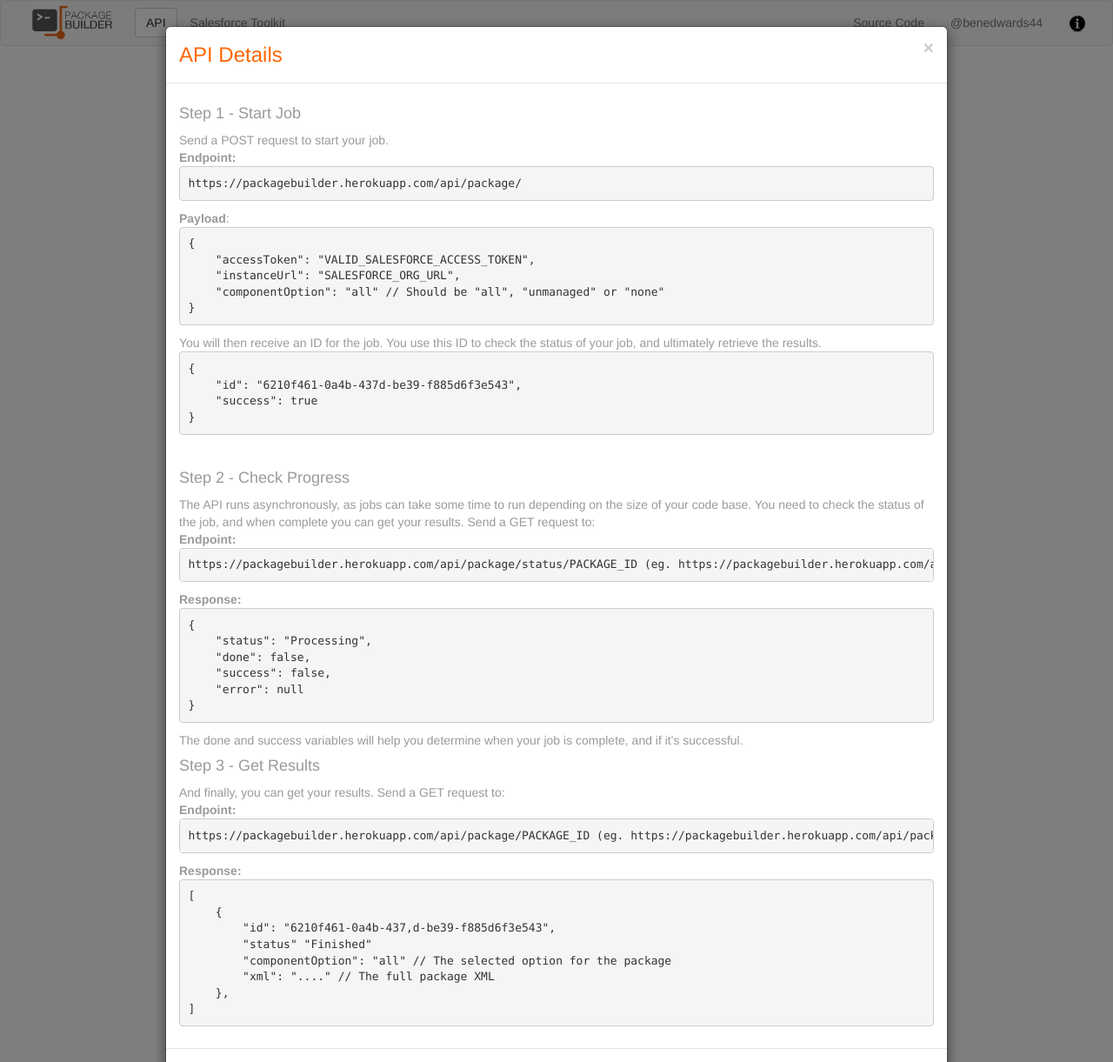
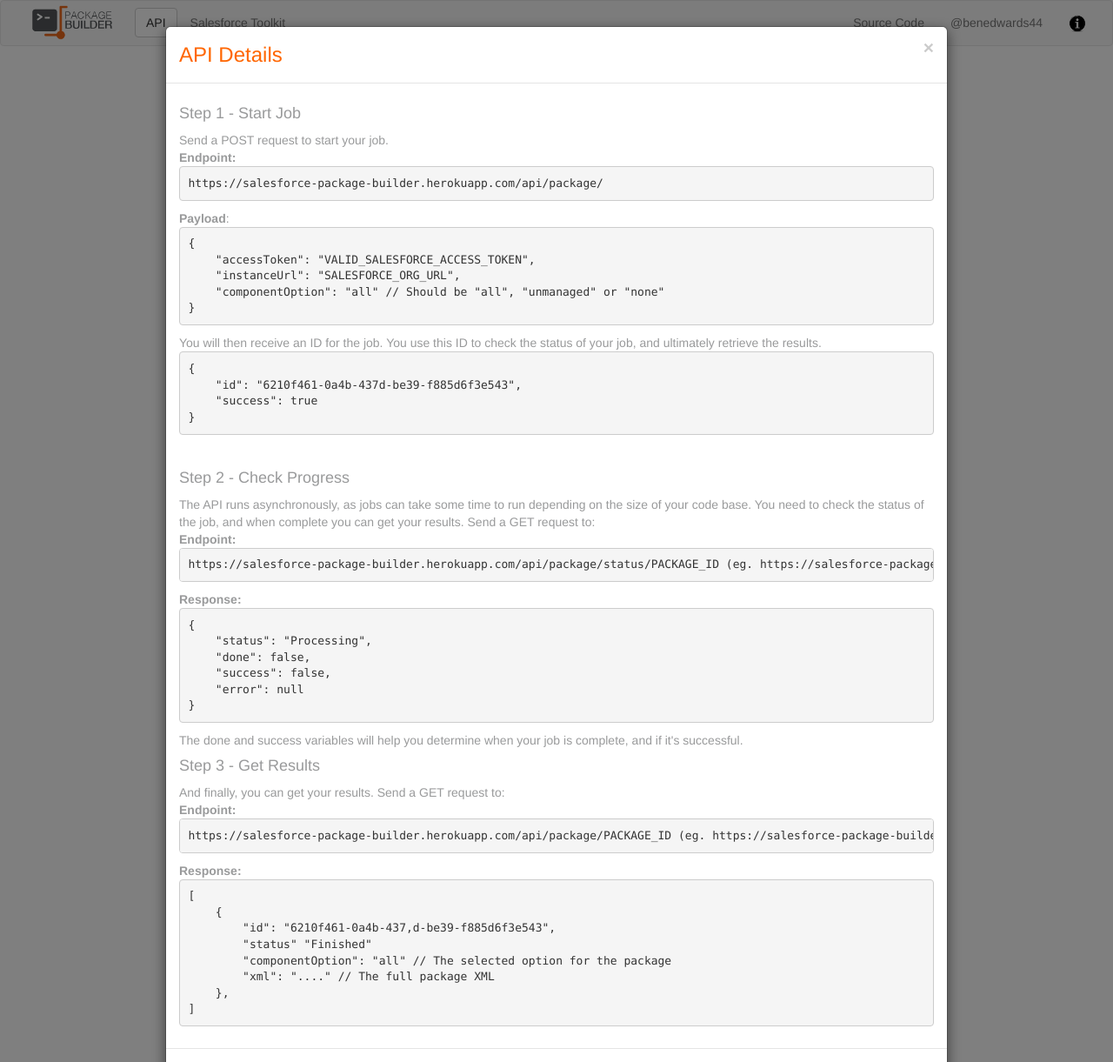
Before and after one commit to arvindlnm/packagebuilder, a Django app: page / in a window 1280 px wide, after a click on "API". Shown: the top 1221 px of the page at 87% size. Run offline with Django 3.2, Linux system fonts and the light colour scheme; parts of the project's set-up code (start-up, migrations or seed data) failed here and were passed over; some libraries are stand-ins or nearby versions.

Commit message:
personal changes

```diff
--- a/buildpackage/tasks.py
+++ b/buildpackage/tasks.py
@@ -31,7 +31,7 @@ def query_components_from_org(package):
 		access_token = package.access_token
 
 		# instantiate the metadata WSDL
-		metadata_client = Client('http://packagebuilder.herokuapp.com/static/metadata-' + str(settings.SALESFORCE_API_VERSION) + '.wsdl.xml')
+		metadata_client = Client('http://salesforce-package-builder.herokuapp.com/static/metadata-' + str(settings.SALESFORCE_API_VERSION) + '.wsdl.xml')
 
 		# URL for metadata API
 		metadata_url = instance_url + '/services/Soap/m/' + str(api_version) + '/' + org_id
--- a/buildpackage/views.py
+++ b/buildpackage/views.py
@@ -253,7 +253,7 @@ def auth_details(request):
 
             # Build response
             response_data = {
-                'job_url': 'https://packagebuilder.herokuapp.com/loading/' + str(package.random_id) + '/?noheader=1',
+                'job_url': 'https://salesforce-package-builder.herokuapp.com/loading/' + str(package.random_id) + '/?noheader=1',
                 'status': 'Success',
                 'success': True
             }
--- a/packagebuilder/templates/base.html
+++ b/packagebuilder/templates/base.html
@@ -20,16 +20,7 @@
         <script type="text/javascript" src="{{ STATIC_URL }}js/jquery.tree.js"></script>
         <script type="text/javascript" src="{{ STATIC_URL }}js/main.js"></script>
         <script src="https://maxcdn.bootstrapcdn.com/bootstrap/3.2.0/js/bootstrap.min.js"></script>
-        <script>
-          (function(i,s,o,g,r,a,m){i['GoogleAnalyticsObject']=r;i[r]=i[r]||function(){
-          (i[r].q=i[r].q||[]).push(arguments)},i[r].l=1*new Date();a=s.createElement(o),
-          m=s.getElementsByTagName(o)[0];a.async=1;a.src=g;m.parentNode.insertBefore(a,m)
-          })(window,document,'script','//www.google-analytics.com/analytics.js','ga');
 
-          ga('create', 'UA-18288189-19', 'auto');
-          ga('send', 'pageview');
-
-        </script>
         {% block scripts %}{% endblock %}
     </head>
 
@@ -137,7 +128,7 @@
                         <div class="modal-body">
                             <h4>Step 1 - Start Job</h4>
                             Send a POST request to start your job. <br/>
-                            <strong>Endpoint:</strong> <pre>https://packagebuilder.herokuapp.com/api/package/</pre>
+                            <strong>Endpoint:</strong> <pre>https://salesforce-package-builder.herokuapp.com/api/package/</pre>
                             <strong>Payload</strong>:
 <pre>{
     "accessToken": "VALID_SALESFORCE_ACCESS_TOKEN",
@@ -154,7 +145,7 @@
                             <br/>
                             <h4>Step 2 - Check Progress</h4>
                             The API runs asynchronously, as jobs can take some time to run depending on the size of your code base. You need to check the status of the job, and when complete you can get your results. Send a GET request to: <br/>
-                            <strong>Endpoint:</strong> <pre>https://packagebuilder.herokuapp.com/api/package/status/PACKAGE_ID (eg. https://packagebuilder.herokuapp.com/api/package/status/6210f461-0a4b-437d-be39-f885d6f3e543)</pre>
+                            <strong>Endpoint:</strong> <pre>https://salesforce-package-builder.herokuapp.com/api/package/status/PACKAGE_ID (eg. https://salesforce-package-builder.herokuapp.com/api/package/status/6210f461-0a4b-437d-be39-f885d6f3e543)</pre>
                             <strong>Response:</strong>
 <pre>{
     "status": "Processing",
@@ -167,7 +158,7 @@
                             <br/>
                             <h4>Step 3 - Get Results</h4>
                             And finally, you can get your results. Send a GET request to: <br/>
-                            <strong>Endpoint:</strong> <pre>https://packagebuilder.herokuapp.com/api/package/PACKAGE_ID (eg. https://packagebuilder.herokuapp.com/api/package/6210f461-0a4b-437d-be39-f885d6f3e543)</pre>
+                            <strong>Endpoint:</strong> <pre>https://salesforce-package-builder.herokuapp.com/api/package/PACKAGE_ID (eg. https://salesforce-package-builder.herokuapp.com/api/package/6210f461-0a4b-437d-be39-f885d6f3e543)</pre>
                             <strong>Response:</strong>
 <pre>[
     {
```
